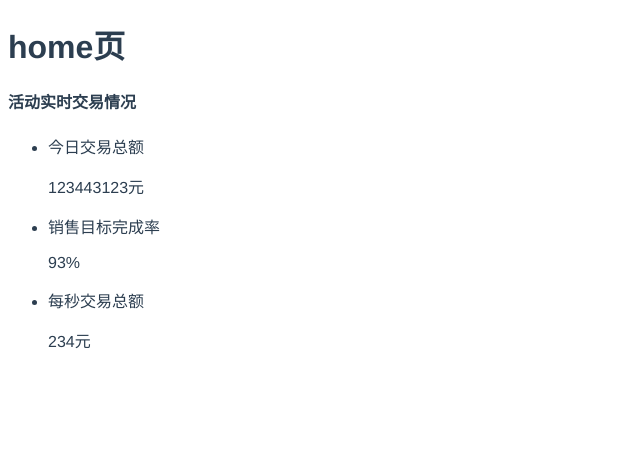
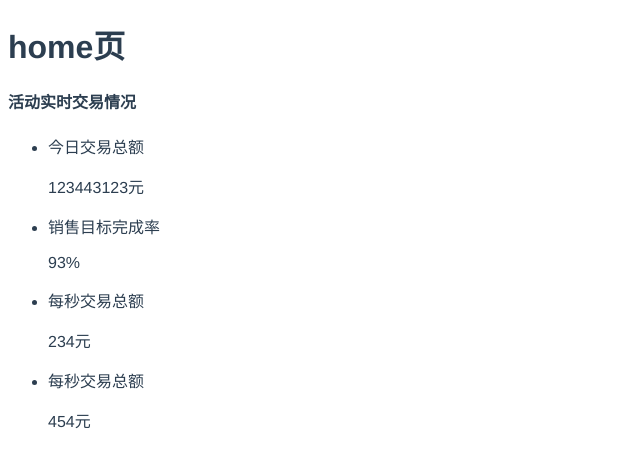
Before and after one commit to ruomeng272/test1014, a Vue app: page /#/home in a window 1280 px wide. Shown: the top 466 px of the page, without its empty margins (0-640 px from the left). Built offline with nearby package versions, Linux system fonts and the light colour scheme.

Commit message:
修改home内容

```diff
--- a/src/components/Home/home.vue
+++ b/src/components/Home/home.vue
@@ -7,6 +7,7 @@
               <li><p>今日交易总额</p><p>123443123元</p></li>
               <li><p>销售目标完成率</p><p>93%</p></li>
               <li><p>每秒交易总额</p><p>234元</p></li>
+              <li><p>每秒交易总额</p><p>454元</p></li>
           </ul>
       </div>
     </div>
```
